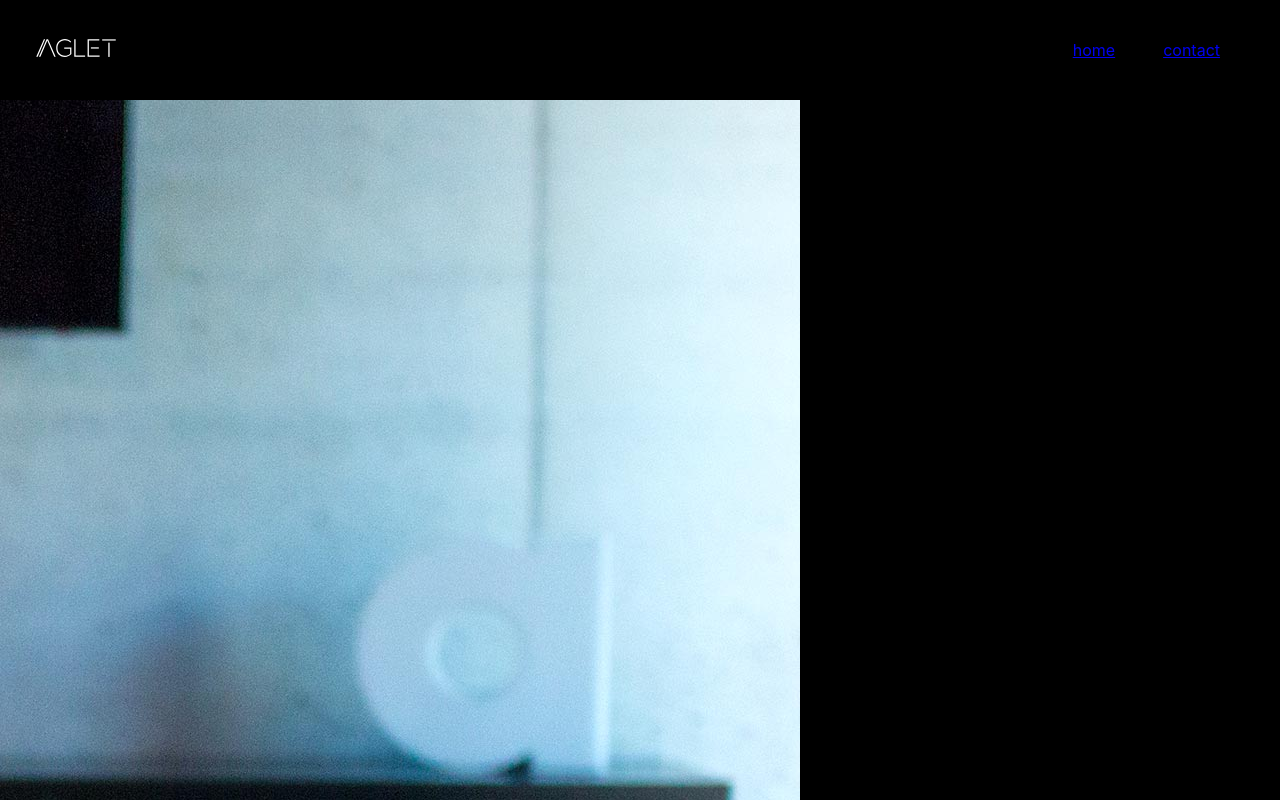
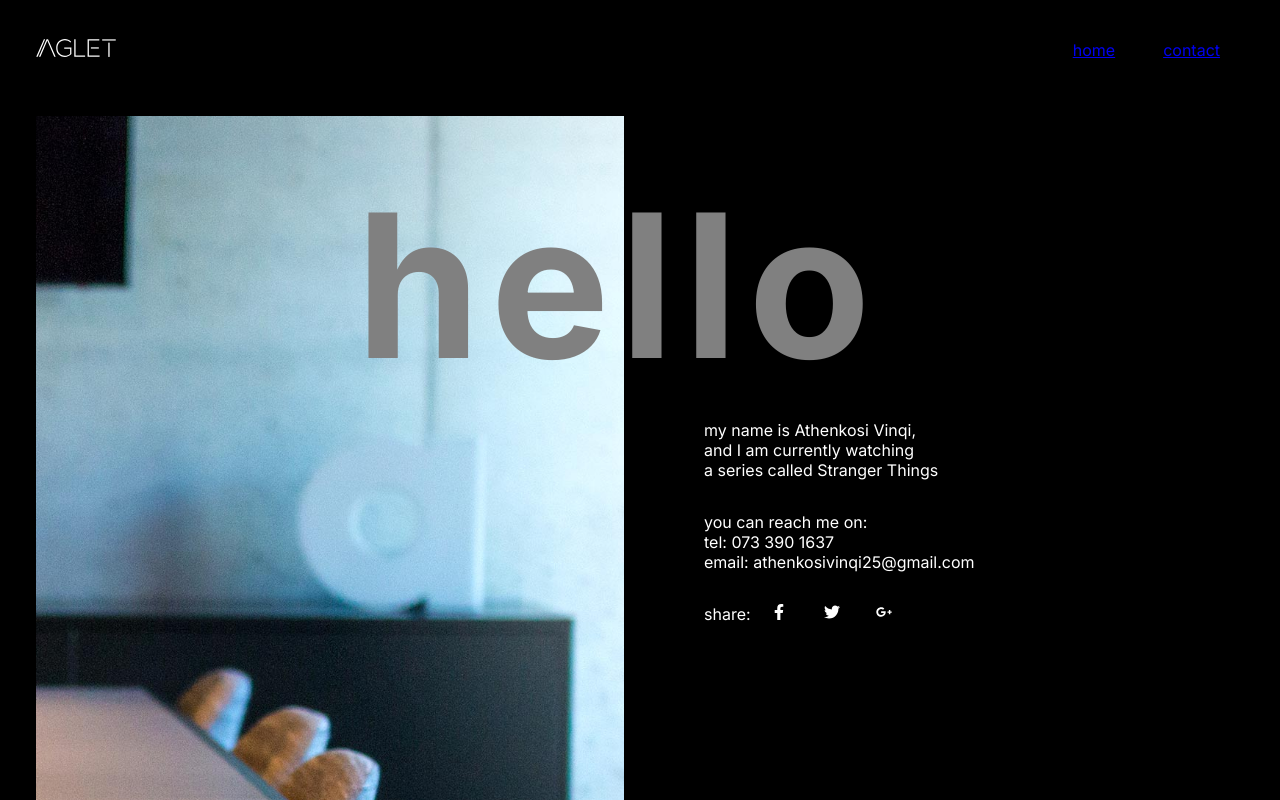
Before and after one commit to athi-v/athenkosi_vinqi, a React (Create React App) app: page /contact in a window 1280 px wide. Shown: the top 800 px of the page. Built offline with nearby package versions, Linux system fonts and the light colour scheme.

Commit message:
fixed navbar+contact page

```diff
--- a/src/index.css
+++ b/src/index.css
@@ -1,28 +1,28 @@
+@import url("https://fonts.googleapis.com/css2?family=Inter:wght@100;200;300;400;500;600;700;800;900&display=swap");
 * {
   box-sizing: border-box;
   padding: 0;
   margin: 0;
 }
 body {
-  margin: 0;
-  font-family: -apple-system, BlinkMacSystemFont, 'Segoe UI', 'Roboto', 'Oxygen',
-    'Ubuntu', 'Cantarell', 'Fira Sans', 'Droid Sans', 'Helvetica Neue',
-    sans-serif;
-  -webkit-font-smoothing: antialiased;
-  -moz-osx-font-smoothing: grayscale;
+  font-family: "Inter", sans-serif;
   background-color: black;
-  color:white;
+  color: white;
 }
 
 code {
-  font-family: source-code-pro, Menlo, Monaco, Consolas, 'Courier New',
+  font-family: source-code-pro, Menlo, Monaco, Consolas, "Courier New",
     monospace;
 }
 ul {
   list-style: none;
 }
 
-
+h1 {
+  font-size: 200px;
+  letter-spacing: 10px;
+  color: grey;
+}
 /* Navbar  */
 header {
   width: 100%;
@@ -30,6 +30,7 @@ header {
 }
 
 header .navbar {
+
   max-width: 1240px;
   height: 100%;
   padding: 0 1rem;
@@ -37,6 +38,7 @@ header .navbar {
   overflow: hidden;
   display: flex;
   justify-content: space-between;
+
 }
 
 header .logo {
@@ -54,6 +56,9 @@ header .toggler {
   position: absolute;
   top: 2.5rem;
   right: 1rem;
+  z-index: 99;
+
+
 }
 
 .nav-menu {
@@ -63,14 +68,13 @@ header .toggler {
 }
 
 .nav-item {
-  padding:  0 1.5rem;
+  padding: 0 1.5rem;
 }
 
-@media screen and (max-width:960px) {
+@media screen and (max-width: 960px) {
   header .toggler {
     display: block;
     cursor: pointer;
-
   }
 
   header .nav-menu {
@@ -84,10 +88,76 @@ header .toggler {
     background-color: white;
     text-align: center;
     transition: 0.4s;
+    z-index: 99;
+
   }
 
   header .nav-menu.active {
     right: 0;
+    position: fixed;
+
+
+  }
 }
 
+/* Contact */
+.contact {
+  width: 100%;
+  height: 100vh;
 }
+.contact .ok {
+  position: absolute;
+  padding: 5% 0 0 25%;
+}
+
+.contact .container {
+  max-width: 1240px;
+  padding: 0 1rem;
+  margin: auto;
+}
+
+.contact .content {
+  display: grid;
+  grid-template-columns: repeat(2, 1fr);
+}
+
+.contact .col-1 {
+  padding: 1rem 1rem 1rem 0;
+  display: flex;
+  flex-direction: column;
+  justify-content: center;
+}
+
+.contact .image img {
+  width: 100%;
+
+}
+
+.contact .col-2 {
+  padding: 20rem 0 0 4rem;
+}
+
+.contact .para {
+  margin: 0 0 2rem 0;
+}
+
+.contact .spacing {
+  margin: 0 1rem 0 1rem;
+}
+
+@media screen and (max-width: 960px) {
+
+  h1 {
+    font-size: 50px;
+ }
+
+  .contact .col-2 {
+    padding: 10rem 0 0 1rem;
+  }
+
+  .contact .image img {
+    width: 100%;
+  }
+
+
+}
--- a/src/pages/Contact.jsx
+++ b/src/pages/Contact.jsx
@@ -1,15 +1,44 @@
-import React from 'react'
-import Contactimg from '../assets/contact-image.jpg'
+import React from "react";
+import { FaFacebookF, FaGooglePlusG, FaTwitter } from "react-icons/fa";
+import Contactimg from "../assets/contact-image.jpg";
 const Contact = () => {
   return (
-    <div className='contact'>
-      <div className='Image'>
-        <img src={Contactimg} />
+    <div className="contact">
 
+      <div className="container">
+        <div className="content">
+        <div className="ok">
+      <h1>hello</h1>
+    </div>
+          <div className="col-1">
+            <div className="image">
+              <img src={Contactimg} alt="/" />
+            </div>
+          </div>
 
+          <div className="col-2">
+            <div className="para">
+              <p>my name is Athenkosi Vinqi,</p>
+              <p>and I am currently watching</p>
+              <p>a series called Stranger Things</p>
+            </div>
+
+            <div className="para">
+              <p>you can reach me on:</p>
+              <p>tel: 073 390 1637</p>
+              <p>email: athenkosivinqi25@gmail.com</p>
+            </div>
+
+            <div className="para">
+              <p>
+                share: <FaFacebookF className="spacing"/> <FaTwitter className="spacing"/> <FaGooglePlusG className="spacing"/>
+              </p>
+            </div>
+          </div>
+        </div>
       </div>
     </div>
-  )
-}
+  );
+};
 
-export default Contact
+export default Contact;
```
Lines whose indentation alone changed are shown as unchanged.
